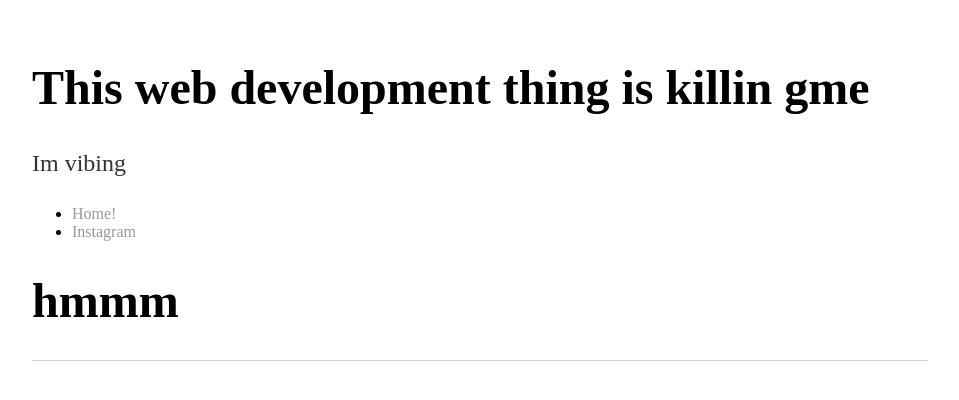
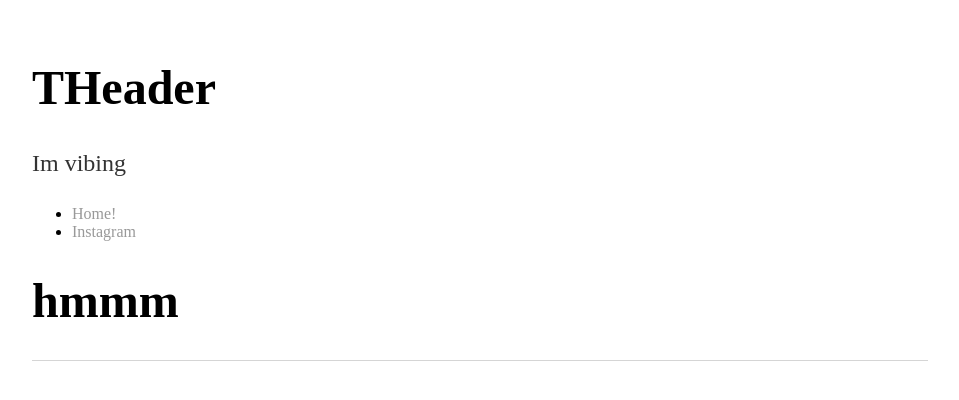
Before and after one commit to LiteralHat/literalhat.github.io, a Jekyll site: the page built from index.html, in a window 1280 px wide. Shown: the top 400 px of the page, without its empty margins (160-1119 px from the left). Built offline with Jekyll 4.4.1, drawn with Linux system fonts in a browser that asks for light colours; some web fonts are replaced; Markdown is read by kramdown in place of the engine named in the settings.

Commit message:
Update default.html

```diff
--- a/_layouts/default.html
+++ b/_layouts/default.html
@@ -16,7 +16,7 @@
 	<body>
 		<div class="container">
     		<div class="blurb">
-        		<h1>This web development thing is killin gme</h1>
+        		<h1>THeader</h1>
 				<p>Im vibing</p>
 			    		<ul>
         		<li><a href="/">Home!</a></li>
```
